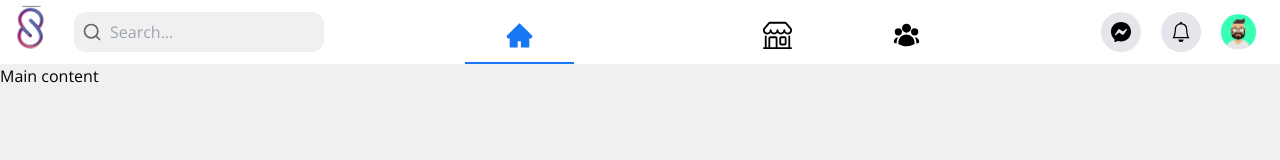
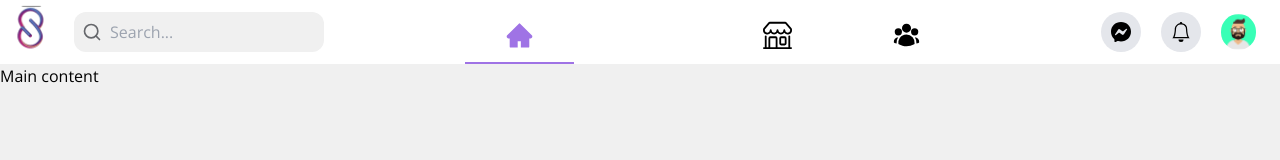
Before and after one commit to asiughuslyvesterobus/social_app, a Next.js app in the folder client/: page / in a window 1280 px wide. Shown: the top 160 px of the page. Built offline with nearby package versions, Linux system fonts and the light colour scheme; some icons are missing.

Commit message:
working on navbar

```diff
--- a/client/tailwind.config.ts
+++ b/client/tailwind.config.ts
@@ -10,7 +10,7 @@ const config: Config = {
   theme: {
     extend: {
       colors: {
-        primary: "#1877F2",
+        primary: "#9f73e5",
         basegray: "#65676B",
         btngray: "#E4E6EB",
         bodybg: "#F0F0F0",
```
